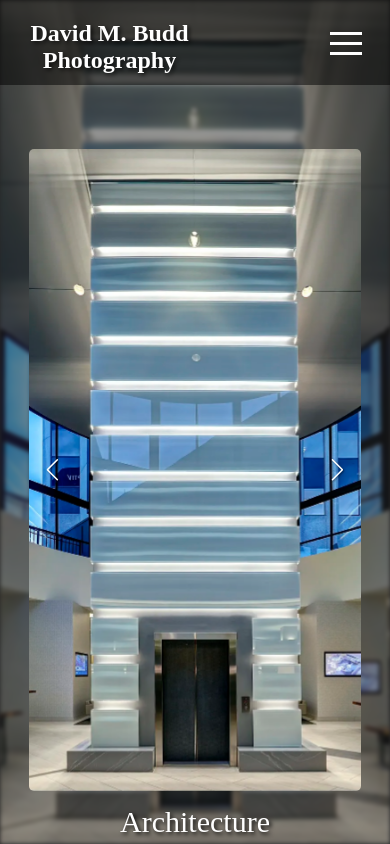
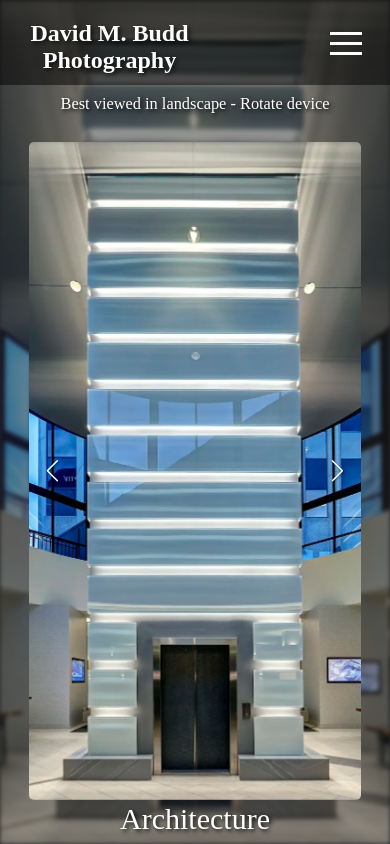
Before and after one commit to RickV85/dmbphotography, a Next.js app: page /architecture in a window 390 px wide. Built offline with nearby package versions, Linux system fonts and the light colour scheme.

Commit message:
Tweak mobile vert gallery view + slider

```diff
--- a/src/app/architecture/page.jsx
+++ b/src/app/architecture/page.jsx
@@ -9,6 +9,9 @@ export default function Architecture() {
   return (
     <main className={styles.main}>
       <Header />
+      <div className={styles["rotate-message-container"]}>
+        <h3>Best viewed in landscape - Rotate device</h3>
+      </div>
       <div className={styles["background-image-container"]}>
         <Image
           priority={true}
@@ -21,7 +24,7 @@ export default function Architecture() {
       </div>
       <GallerySwiper images={{horiz: archHorizImages, vert: archVertImages}} />
       <div className={styles["section-title-container"]}>
-        <h2 className={styles["section-title"]}>Architecture</h2>
+        <h2>Architecture</h2>
       </div>
     </main>
   );
--- a/src/app/architecture/page.module.css
+++ b/src/app/architecture/page.module.css
@@ -7,6 +7,21 @@
   width: calc(var(--vw, 1vw) * 100);
   position: relative;
   background-color: #272727;
+}
+
+.rotate-message-container {
+  display: flex;
+  flex-direction: column;
+  align-items: center;
+  height: fit-content;
+  width: auto;
+  /* margin: 1vh 0vw 1vh 0vw; */
+  top: 67px;
+  position: relative;
+  z-index: 2;
+
+  font-size: 14px;
+  text-shadow: 2px 2px 4px black;
 }
 
 .gallery-background-img {
@@ -27,12 +42,16 @@
   display: flex;
   flex-direction: column;
   align-items: center;
-  margin-bottom: 5px;
+  height: fit-content;
+  width: auto;
+  margin: 1vh 0vw 1vh 0vw;
   position: relative;
   z-index: 1;
+
+  font-size: 20px;
+  text-shadow: 2px 2px 4px black;
 }
 
-.section-title {
-  font-size: 30px;
-  text-shadow: 2px 2px 4px black;
-}
+/* .section-title {
+
+} */
--- a/src/app/components/GallerySwiper/GallerySwiper.css
+++ b/src/app/components/GallerySwiper/GallerySwiper.css
@@ -1,9 +1,9 @@
 .swiper {
   width: 85%;
-  height: 76%;
+  height: 78%;
   margin-bottom: 4vh;
   border-radius: 5px;
-  top: 10vh;
+  top: 8vh;
   position: absolute;
   z-index: 2;
 }
```
